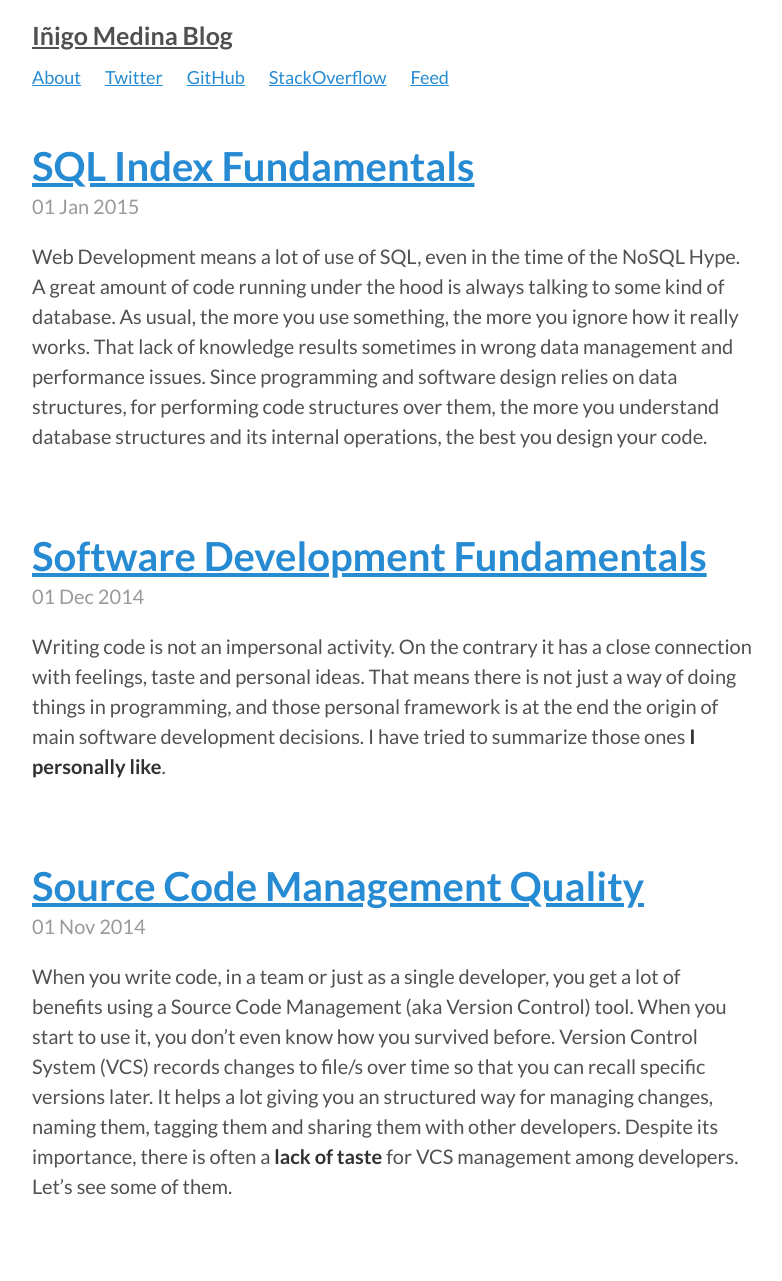
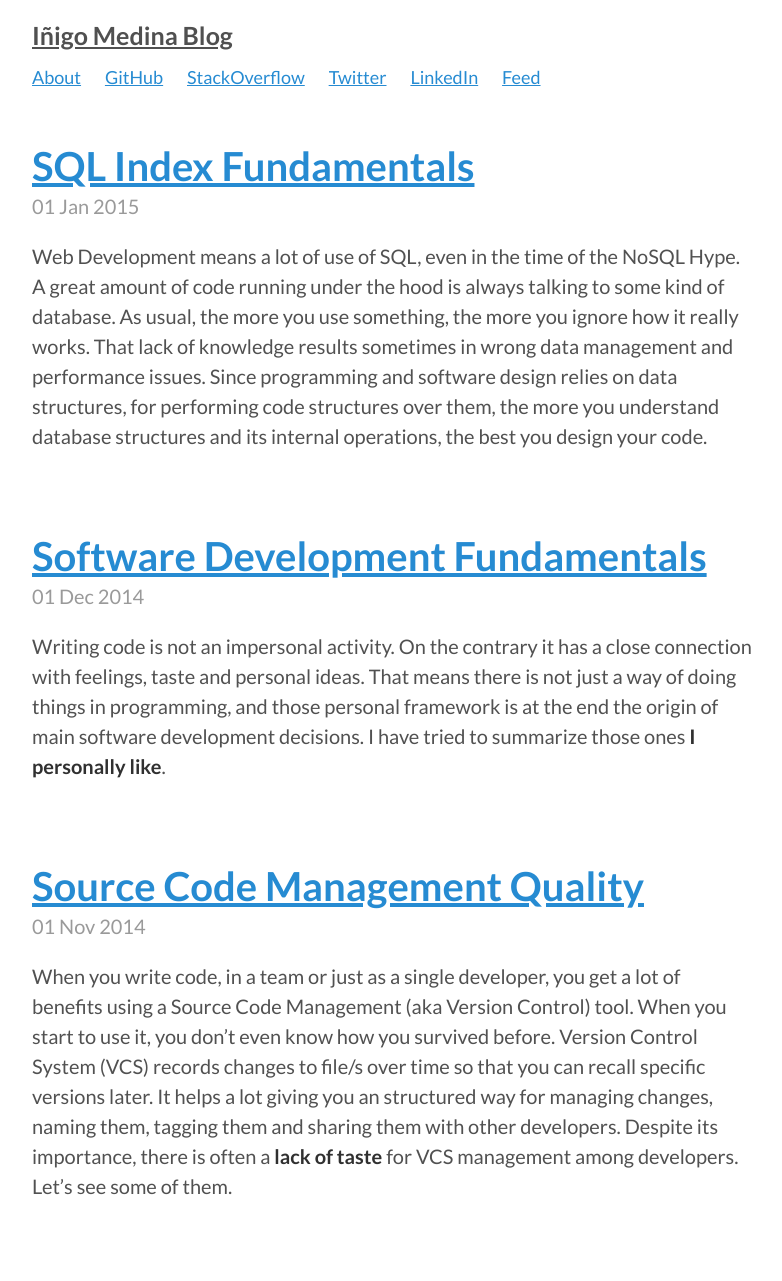
Before and after one commit to grosshat/grosshat.github.io, a Jekyll site: the page built from index.html, in a window 1280 px wide. Shown: the whole page, without its empty margins (248-1030 px from the left). Built offline with Jekyll 4.4.1, drawn with Linux system fonts in a browser that asks for light colours; Markdown is read by kramdown in place of the engine named in the settings; some of the changed lines change nothing that is shown.

Commit message:
Add LinkedIn URL.

```diff
--- a/_config.yml
+++ b/_config.yml
@@ -29,9 +29,10 @@ github:
 # This is the list of pages to incldue in the header of the website.
 pages_list:
   About: '/about/'
-  Twitter: 'http://twitter.com/inigo_medina'
   GitHub: 'http://github.com/inigomedina'
   StackOverflow: 'http://stackoverflow.com/users/574093/inigomedina'
+  Twitter: 'http://twitter.com/inigo_medina'
+  LinkedIn: 'http://linkedin.com/in/imedina'
   Feed: '/feed/'
 
 # Allow URL Redirects:
```
